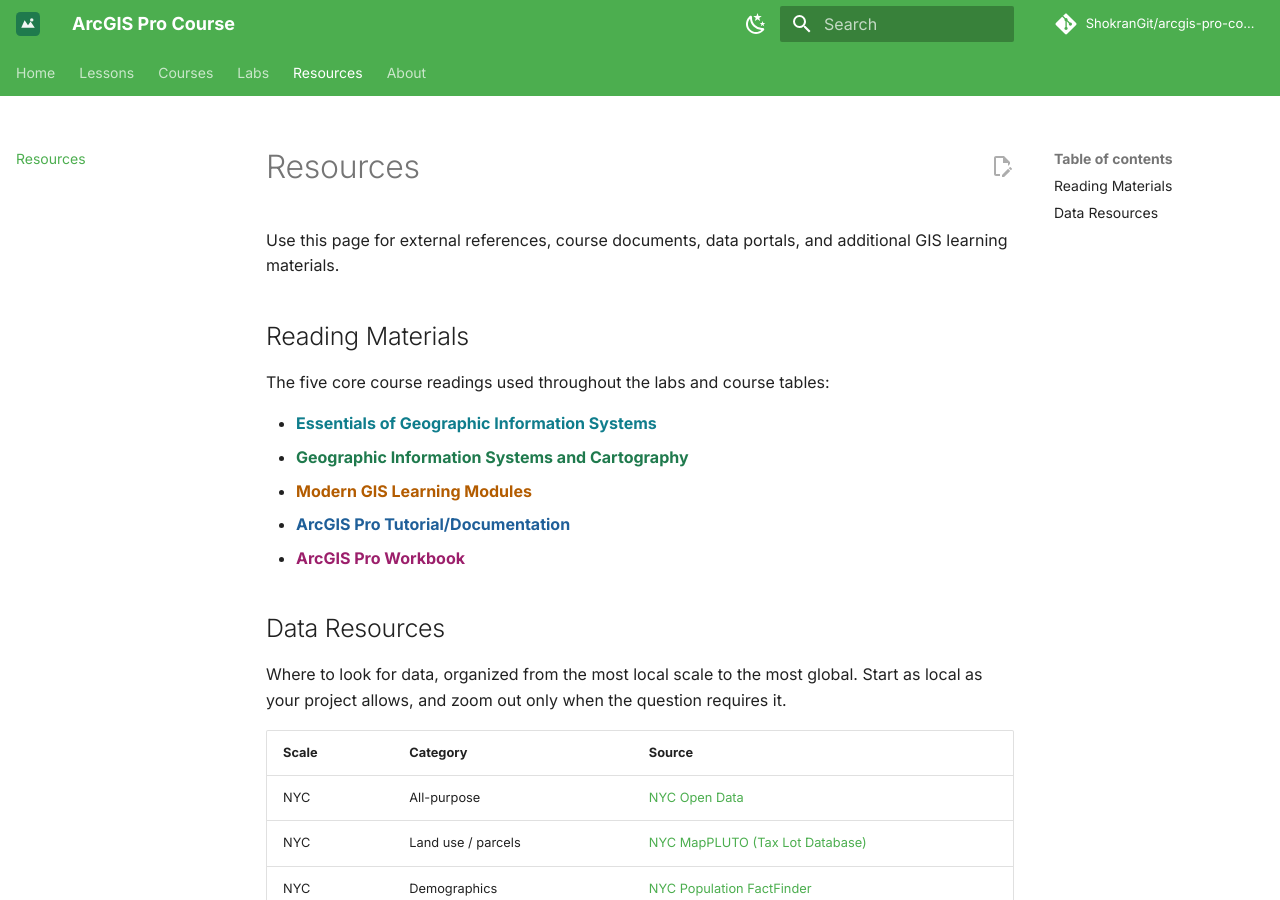
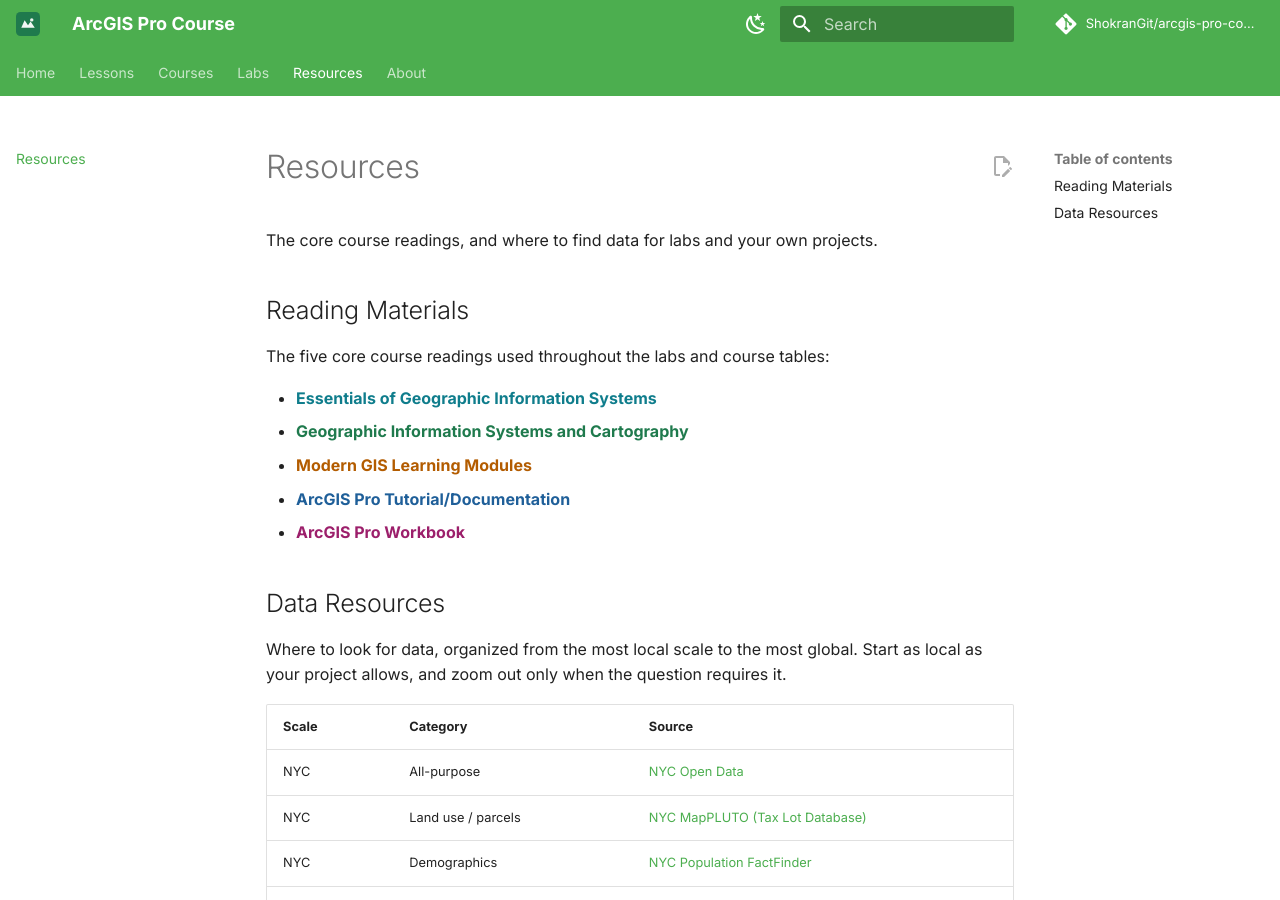
Before and after one commit to ShokranGit/arcgis-pro-course, an MkDocs documentation site: the page built from docs/resources.md, in a window 1280 px wide and 900 px high. Built offline with MkDocs 1.6.1 and Material for MkDocs 9.7.7, drawn with Linux system fonts in a browser that asks for light colours; comment, search, counter and statistics services are not loaded.

Commit message:
Tighten Resources page intro

```diff
--- a/docs/resources.md
+++ b/docs/resources.md
@@ -1,6 +1,6 @@
 # Resources
 
-Use this page for external references, course documents, data portals, and additional GIS learning materials.
+The core course readings, and where to find data for labs and your own projects.
 
 ## Reading Materials
 
```
